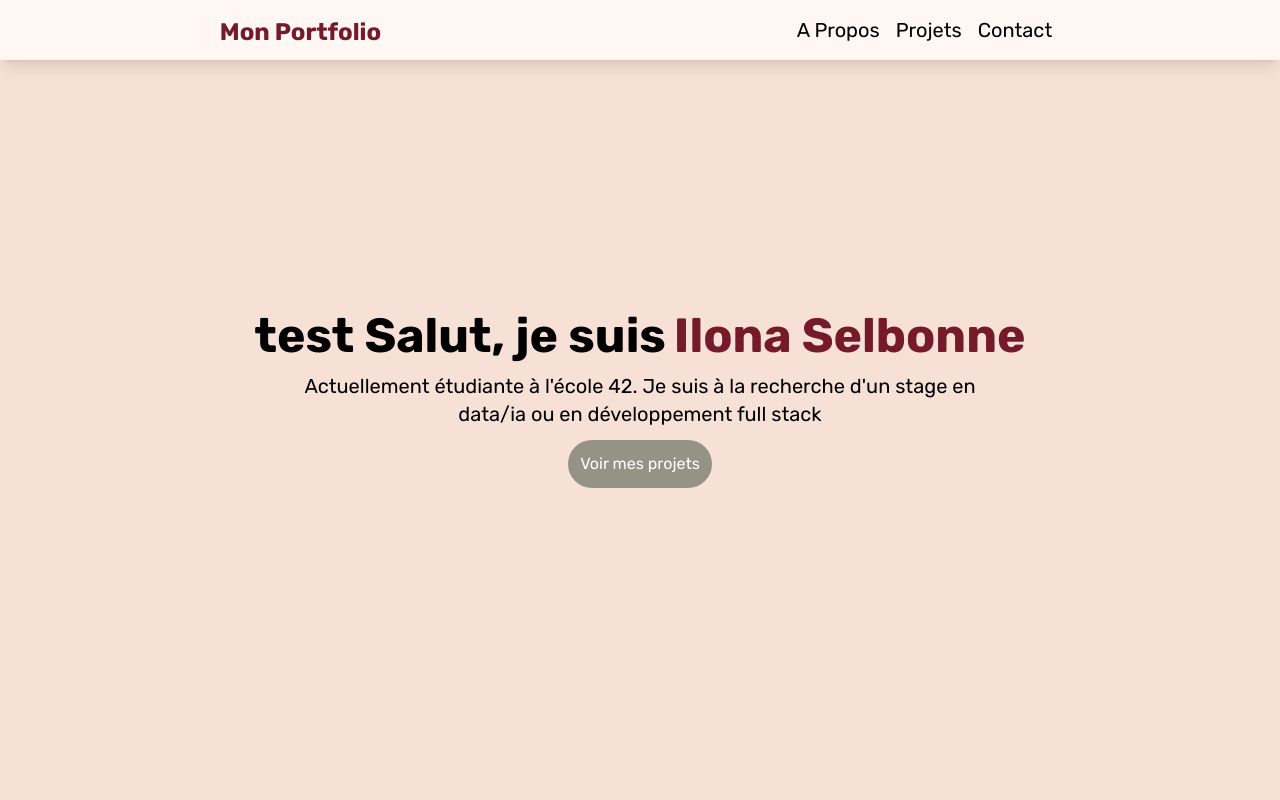
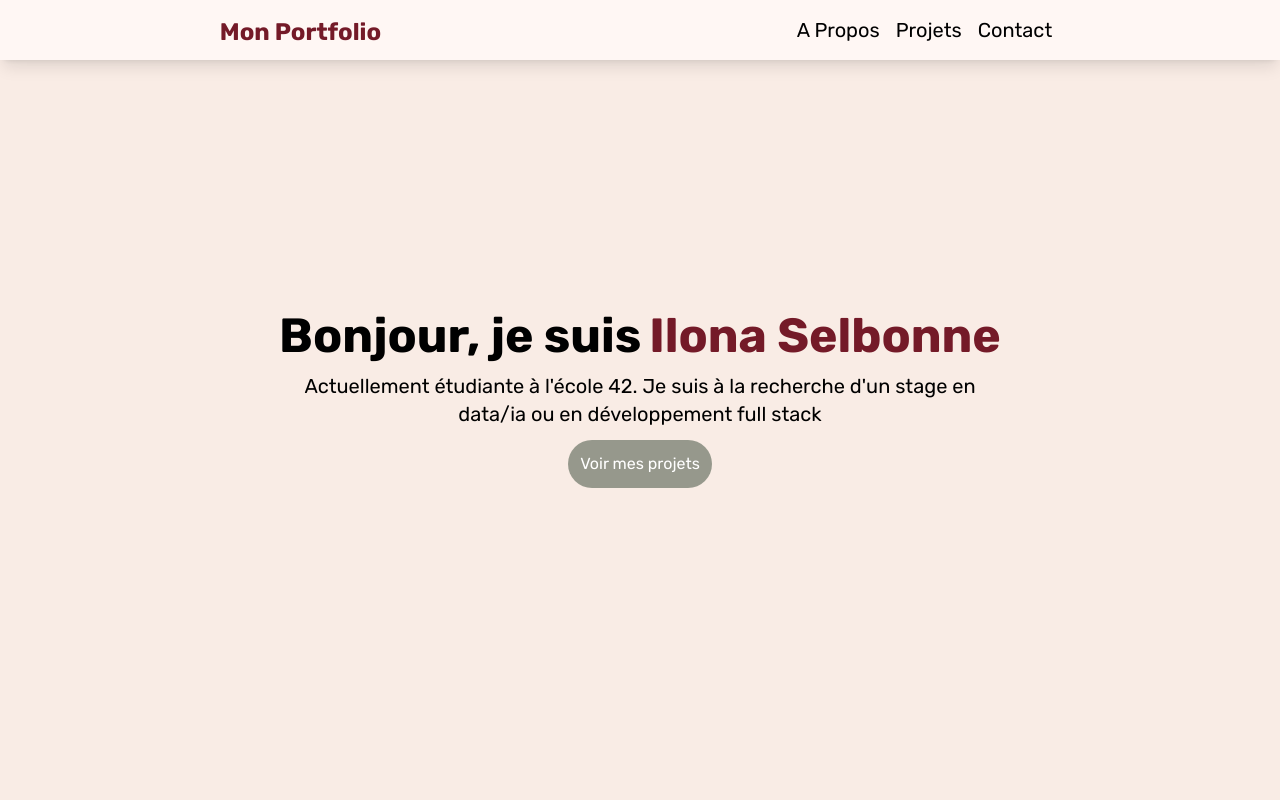
Before and after one commit to slbilona/Portfolio, a React (Vite) app in the folder front/: page / in a window 1280 px wide. Shown: the top 800 px of the page. Built offline with nearby package versions, Linux system fonts and the light colour scheme.

Commit message:
redeploiement

```diff
--- a/front/css/General.css
+++ b/front/css/General.css
@@ -5,7 +5,7 @@ html, body {
 }
 
 :root {
-  background-color: #F7E1D7
+  background-color: #f9ece5
 }
 
 @import "tailwindcss";
--- a/front/pages/Accueil.jsx
+++ b/front/pages/Accueil.jsx
@@ -2,7 +2,7 @@ function Accueil() {
     return (
         <div id="Accueil" className="h-screen flex flex-col justify-center text-center items-center p-5 md:p-0">
             <div className="flex flex-col md:flex-row md:items-center gap-2 md:gap-2">
-                <h1 className="font-bold text-4xl md:text-5xl">test Salut, je suis</h1>
+                <h1 className="font-bold text-4xl md:text-5xl">Bonjour, je suis</h1>
                 <h1 className="font-bold text-4xl md:text-5xl text-quatre">Ilona Selbonne</h1>
             </div>
             <p className="text-xl md:text-1xl max-w-170 my-3">
```
